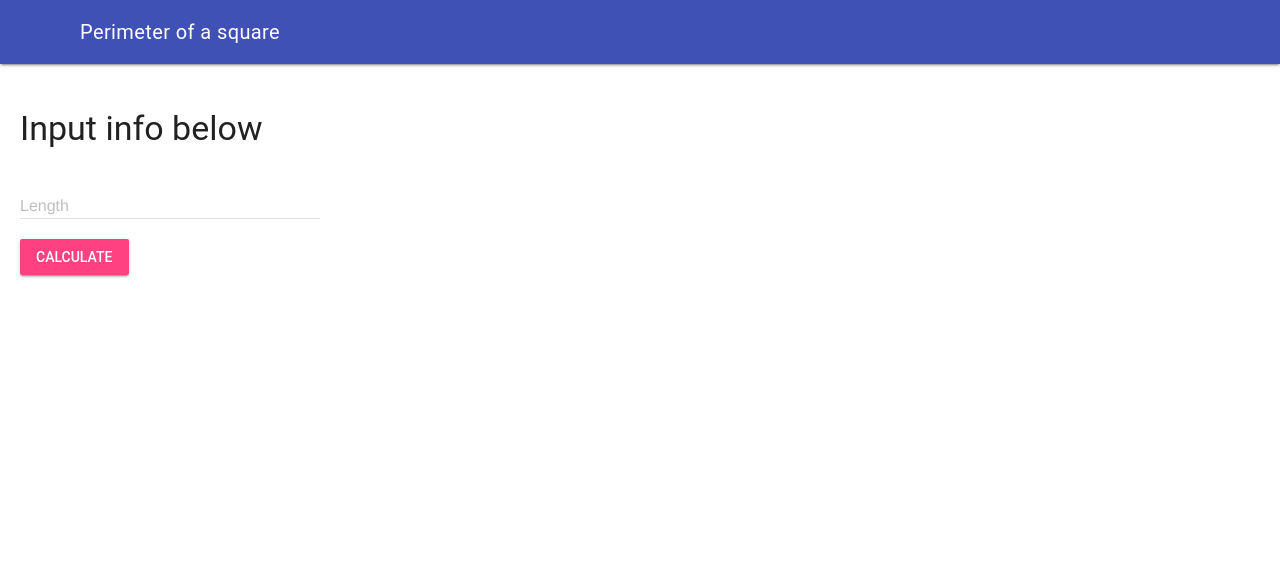
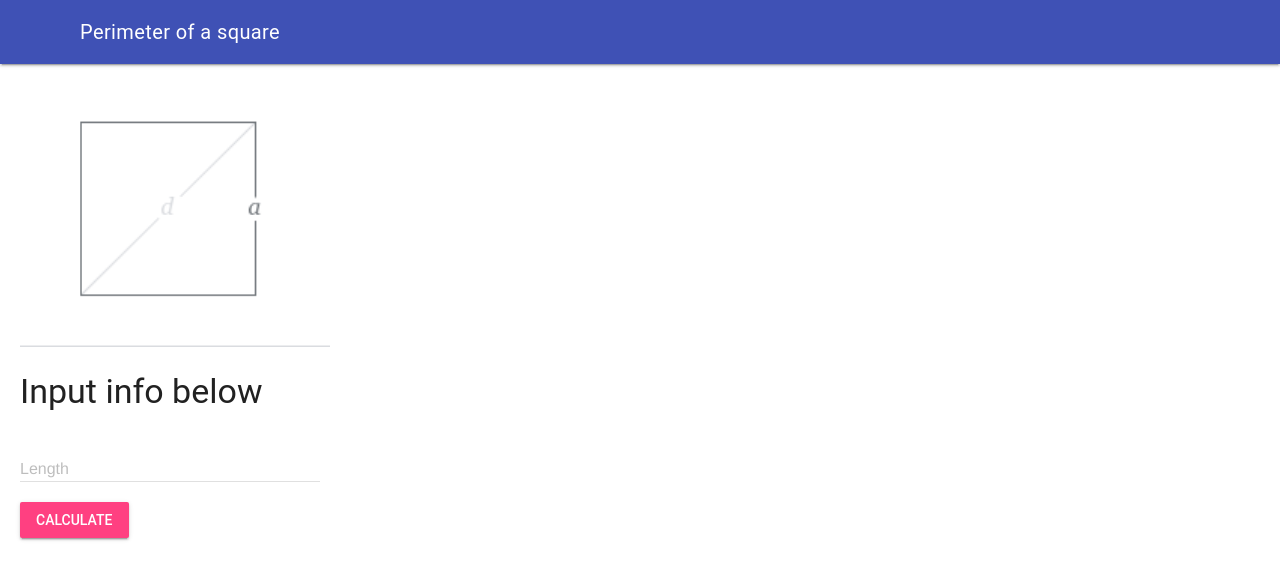
Before and after one commit to Lucas-Tyman/ICS2O-Assignment-02-JS, a plain HTML site: page index.html in a window 1280 px wide. Drawn offline with nearby package versions, Linux system fonts and the light colour scheme.

Commit message:
2 changes

```diff
--- a/index.html
+++ b/index.html
@@ -26,6 +26,7 @@
         </div>
       </header>
       <main class = "mdl-layout__content">
+      <img src="./images/square.png" alt="square" width="25%" height="auto" /
         <!-- basic text -->
         <h3>Input info below</h3>
         <!-- Numeric Textfield -->
```
Also changed, not shown: images/square.png (added).
